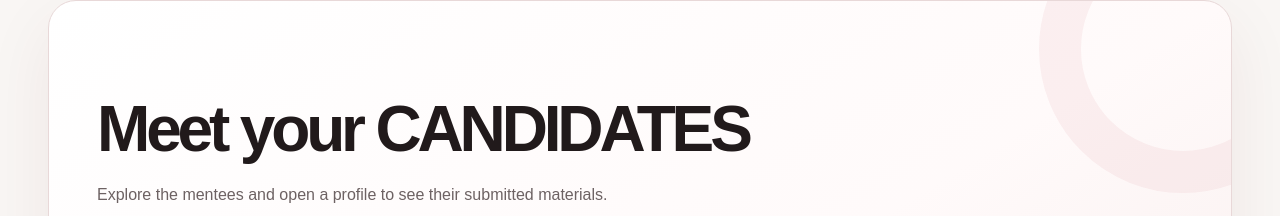
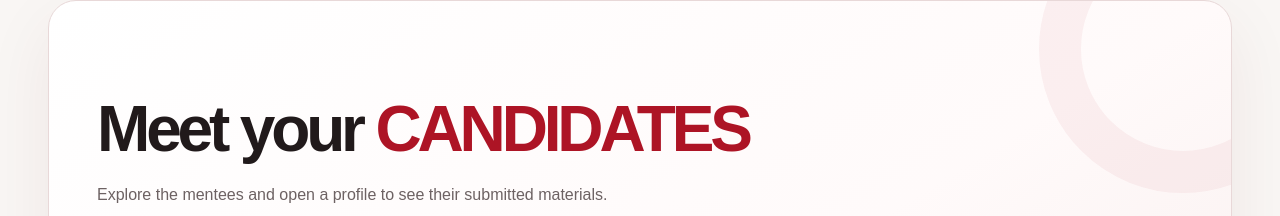
Before and after one commit to ucula/KAMP, a Next.js app: page /candidates in a window 1280 px wide. Shown: the part 141-357 px from the top of the page. Built offline with nearby package versions, Linux system fonts and the light colour scheme; no server answers; the database is empty.

Commit message:
misc(candidates): add accent for heading

```diff
--- a/components/candidates/candidate-profiles-section.tsx
+++ b/components/candidates/candidate-profiles-section.tsx
@@ -23,7 +23,9 @@ export function CandidateProfilesSection({
         as="h2"
         id="candidate-title"
         className="relative mb-4 max-w-none text-[46px] leading-[1.12] font-extrabold tracking-[-.065em] min-[600px]:text-[clamp(44px,5vw,68px)] min-[900px]:whitespace-nowrap"
-        text="Meet your CANDIDATES"
+        text="Meet your "
+        accent="CANDIDATES"
+        accentClassName="text-[#ad1425]"
       />
       <p className="relative mb-10 max-w-[580px] text-base leading-[1.6] text-[#6d6263]">
         Explore the mentees and open a profile to see their submitted materials.
@@ -34,7 +36,11 @@ export function CandidateProfilesSection({
         </p>
         <span aria-hidden="true" className="h-px flex-1 bg-[#e4cfd0]" />
       </div>
-      <CandidateGallery key={pair ?? "all"} candidates={candidates} allPairs={pair === null} />
+      <CandidateGallery
+        key={pair ?? "all"}
+        candidates={candidates}
+        allPairs={pair === null}
+      />
     </section>
   );
 }
```
